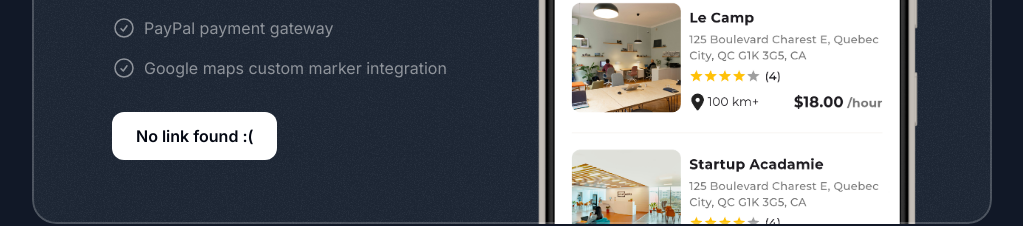
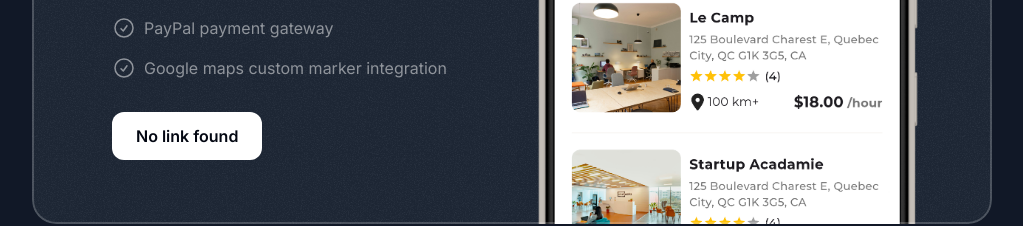
Before and after one commit to vinulays/portfolio, a Next.js app: page / in a window 1280 px wide. Shown: the part 2580-2806 px from the top of the page, without its empty margins (128-1151 px from the left). Built offline with nearby package versions, Linux system fonts and the light colour scheme; a web font is replaced by a local one.

Commit message:
remove face emoji

```diff
--- a/src/sections/Projects.tsx
+++ b/src/sections/Projects.tsx
@@ -154,7 +154,7 @@ const Projects = () => {
                           ? "Visit Live Site"
                           : project.link !== ""
                           ? "Visit GitHub Repository"
-                          : "No link found :("}
+                          : "No link found"}
                       </span>
                       {project.link && <ArrowUpRightIcon className="size-4" />}
                     </button>
```
